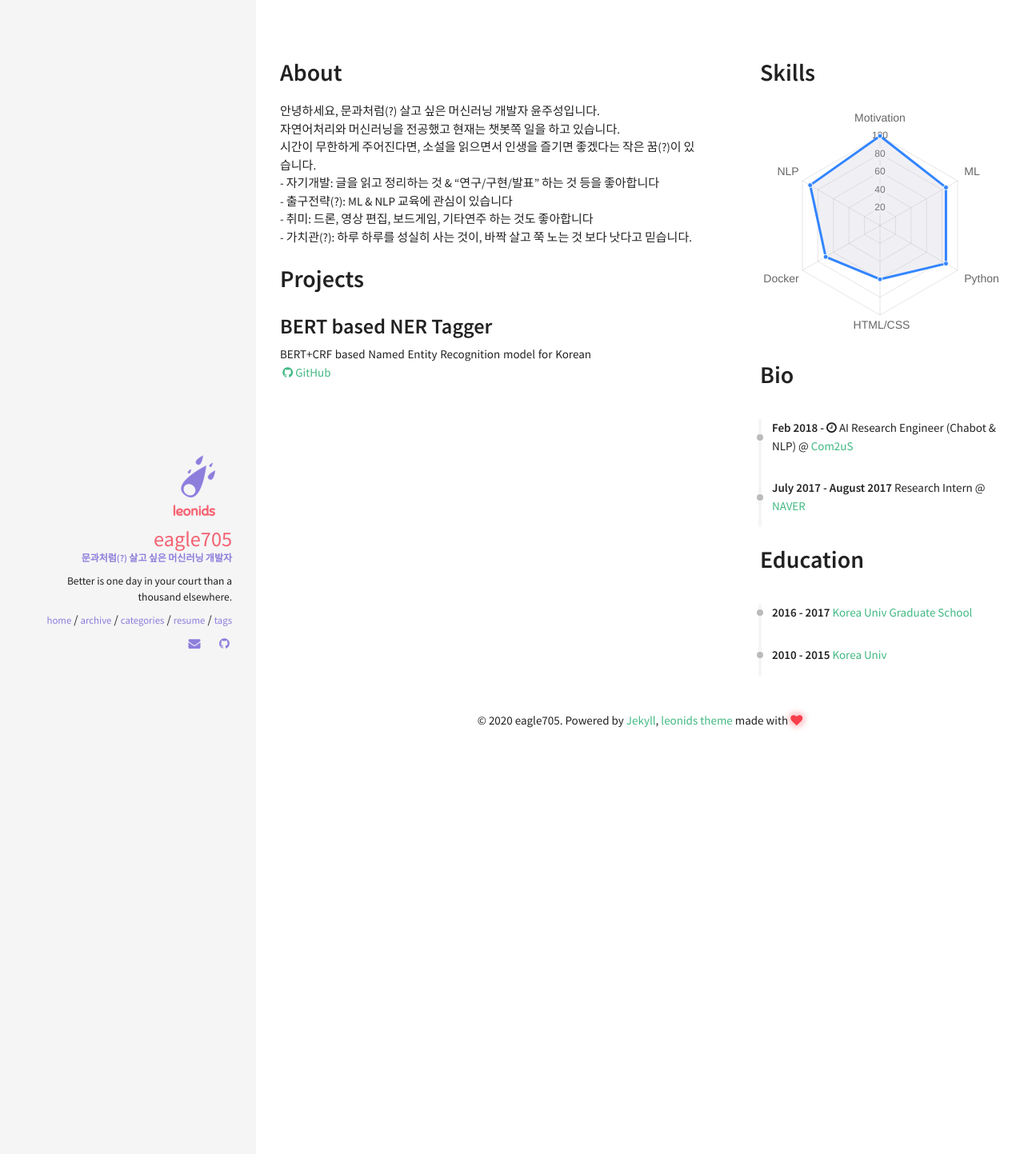
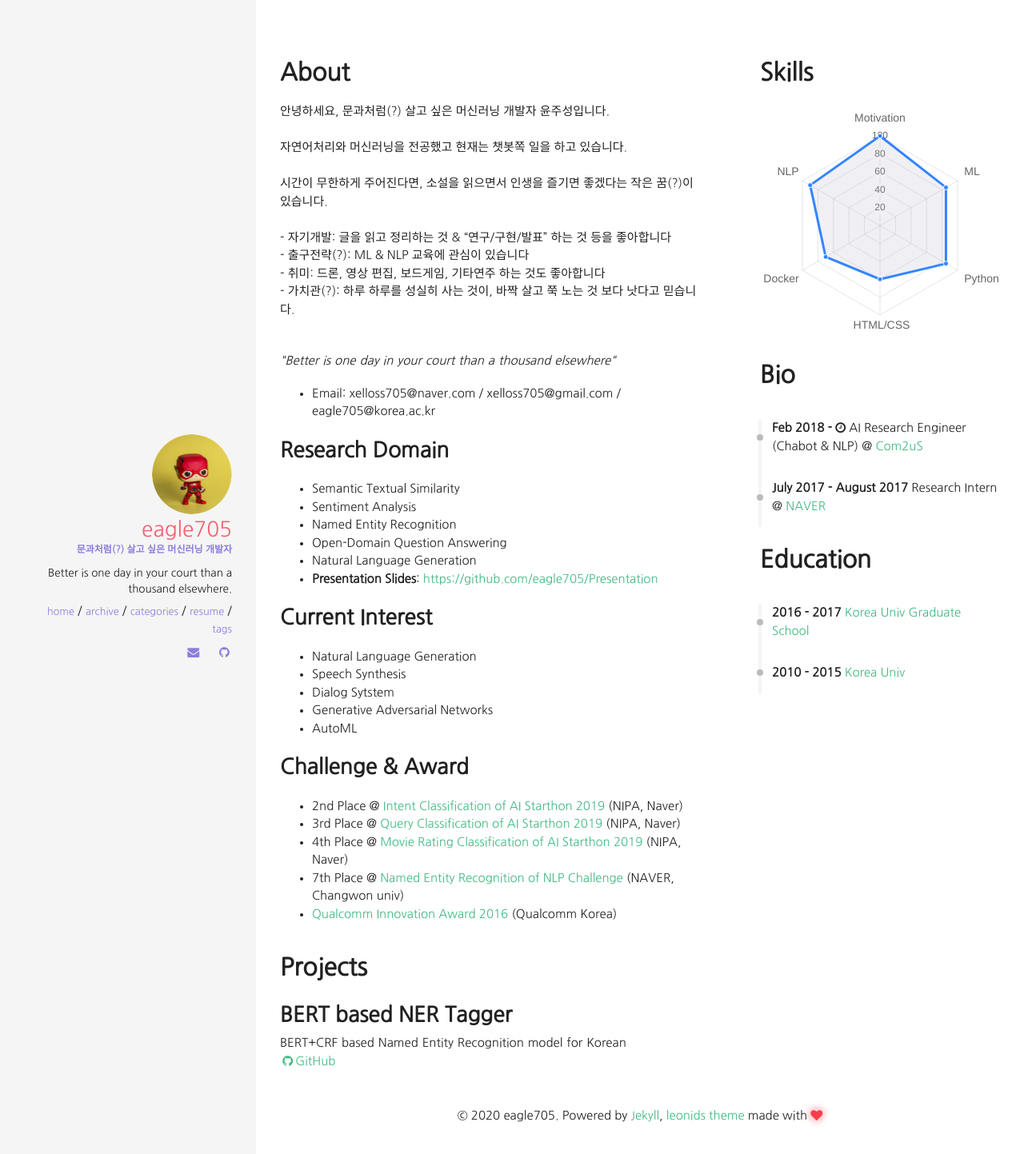
Before and after one commit to eagle705/Note, a Jekyll site: the page built from resume.html, in a window 1280 px wide. Shown: the top 1443 px of the page at 80% size. Built offline with Jekyll 4.4.1, drawn with Linux system fonts in a browser that asks for light colours; nearby versions of some CDN libraries.

Commit message:
font변경

```diff
--- a/_config.yml
+++ b/_config.yml
@@ -6,7 +6,7 @@
 title: eagle705's Note
 email: xelloss705@naver.com
 description: Better is one day in your court than a thousand elsewhere.
-url: https://eagle705.github.io/Note/ # the base hostname & protocol for your site
+url: https://eagle705.github.io/Note # the base hostname & protocol for your site
 keywords: ["Blog", "Note"]
 
 #
@@ -34,7 +34,7 @@ kramdown:
 #
 owner:
   name: eagle705
-  avatar: leonids-logo.png
+  avatar: eagle705-logo.png
   job: "문과처럼(?) 살고 싶은 머신러닝 개발자"
   bio: "Better is one day in your court than a thousand elsewhere."
   email: xelloss705@naver.com
--- a/_includes/sections/about.html
+++ b/_includes/sections/about.html
@@ -2,13 +2,48 @@
 
 <div>
   안녕하세요, 문과처럼(?) 살고 싶은 머신러닝 개발자 윤주성입니다. <br>
-
+<br>
   자연어처리와 머신러닝을 전공했고 현재는 챗봇쪽 일을 하고 있습니다. <br>
-
+<br>
   시간이 무한하게 주어진다면, 소설을 읽으면서 인생을 즐기면 좋겠다는 작은 꿈(?)이 있습니다. <br>
-
+<br>
   - 자기개발: 글을 읽고 정리하는 것 & “연구/구현/발표” 하는 것 등을 좋아합니다 <br>
   - 출구전략(?): ML & NLP 교육에 관심이 있습니다 <br>
   - 취미: 드론, 영상 편집, 보드게임, 기타연주 하는 것도 좋아합니다 <br>
   - 가치관(?): 하루 하루를 성실히 사는 것이, 바짝 살고 쭉 노는 것 보다 낫다고 믿습니다. <br>
+<br>
+
+
+<p><em>&quot;Better is one day in your court than a thousand elsewhere&quot;</em></p>
+<ul>
+<li>Email: xelloss705@naver.com / xelloss705@gmail.com / eagle705@korea.ac.kr   </li>
+</ul>
+<h2 id="research-domain">Research Domain</h2>
+<ul>
+<li>Semantic Textual Similarity</li>
+<li>Sentiment Analysis</li>
+<li>Named Entity Recognition</li>
+<li>Open-Domain Question Answering</li>
+<li>Natural Language Generation</li>
+<li><strong>Presentation Slides</strong>: <a href="https://github.com/eagle705/Presentation">https://github.com/eagle705/Presentation</a></li>
+</ul>
+<h2 id="current-interest">Current Interest</h2>
+<ul>
+<li>Natural Language Generation</li>
+<li>Speech Synthesis</li>
+<li>Dialog Sytstem</li>
+<li>Generative Adversarial Networks</li>
+<li>AutoML</li>
+</ul>
+<h2 id="challenge-award">Challenge &amp; Award</h2>
+<ul>
+<li>2nd Place @ <a href="https://github.com/ai-starthon/AI_Starthon2019">Intent Classification of AI Starthon 2019</a> (NIPA, Naver)</li>
+<li>3rd Place @ <a href="https://github.com/ai-starthon/AI_Starthon2019">Query Classification of AI Starthon 2019</a> (NIPA, Naver)</li>
+<li>4th Place @ <a href="https://github.com/ai-starthon/AI_Starthon2019">Movie Rating Classification of AI Starthon 2019</a> (NIPA, Naver)</li>
+<li>7th Place @ <a href="http://air.changwon.ac.kr/?page_id=10">Named Entity Recognition of NLP Challenge</a> (NAVER, Changwon univ)</li>
+<li><a href="http://www03.zdnet.co.kr/view/?no=20160907180007">Qualcomm Innovation Award 2016</a> (Qualcomm Korea)</li>
+</ul>
+
+
+
 </div>
--- a/_sass/components/_variables.scss
+++ b/_sass/components/_variables.scss
@@ -21,7 +21,7 @@ $border-width:               .0625rem !default;
 //
 // Font, line-height, and color for body text, headings, and more.
 
-$font-family-sans-serif:     "Source Sans Pro", "Helvetica Neue", Helvetica, Arial, sans-serif !default;
+$font-family-sans-serif:     "Nanum Gothic", "Source Sans Pro", "Helvetica Neue", Helvetica, Arial, sans-serif !default;
 $font-family-serif:          Georgia, "Times New Roman", Times, serif !default;
 $font-family-monospace:      "Roboto Mono", "Courier New", monospace !default;
 $font-family-base:           $font-family-sans-serif !default;
--- a/css/main.scss
+++ b/css/main.scss
@@ -2,6 +2,9 @@
 # Only the main Sass file needs front matter (the dashes are enough)
 ---
 @charset "UTF-8";
+
+// Font
+ @import url('https://fonts.googleapis.com/css?family=Nanum+Gothic');
 
 // Mixins
 @import "components/mixins";
```
Also changed, not shown: favicon.ico, favicon.png, img/eagle705-logo.png (added).
